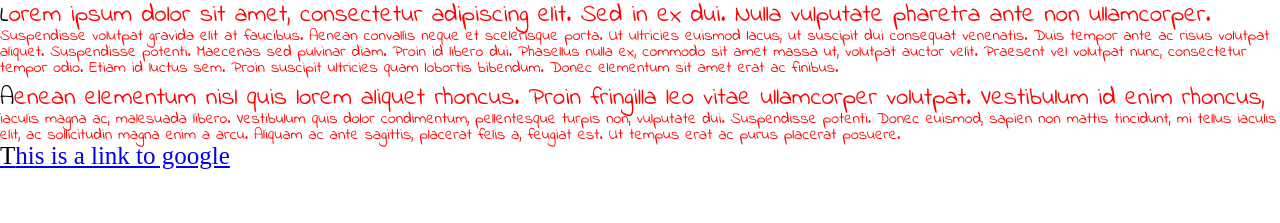
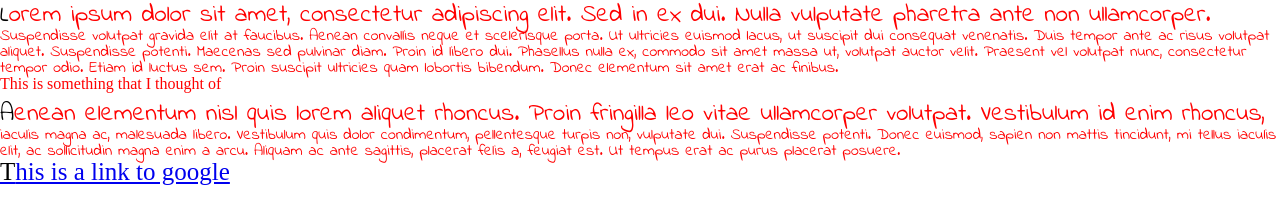
Before and after one commit to gregswanson/dayFive, a plain HTML site: page index.html in a window 1280 px wide. Shown: the part 39-262 px from the top of the page. Drawn offline with Linux system fonts and the light colour scheme.

Commit message:
new code

```diff
--- a/assets/style.css
+++ b/assets/style.css
@@ -11,6 +11,13 @@ color: red;
 font-size: 16px;
 padding-top: 10px;
 
+}
+h2 {
+	font-family: 'Bangers', cursive;
+	font-size: 24px;
+	color: red;
+	padding-top: 10px;
+	border-top: 2px solid #000000;
 }
 
 p:hover {
--- a/index.html
+++ b/index.html
@@ -5,11 +5,14 @@
 	<link rel="stylesheet" type="text/css" href="assets/style.css">
 	<link rel="stylesheet" type="text/css" href="assets/reset.css">
 	<link href='https://fonts.googleapis.com/css?family=Roboto+Slab:400,700|Indie+Flower' rel='stylesheet' type='text/css'>
+	<link href='https://fonts.googleapis.com/css?family=Bangers' rel='stylesheet' type='text/css'>
 
 </head>
 <body>
 	<h1 class="titleCopy">This is the title on the page</h1>
+
 	<p class="bodyCopy">Lorem ipsum dolor sit amet, consectetur adipiscing elit. Sed in ex dui. Nulla vulputate pharetra ante non ullamcorper. Suspendisse volutpat gravida elit at faucibus. Aenean convallis neque et scelerisque porta. Ut ultricies euismod lacus, ut suscipit dui consequat venenatis. Duis tempor ante ac risus volutpat aliquet. Suspendisse potenti. Maecenas sed pulvinar diam. Proin id libero dui. Phasellus nulla ex, commodo sit amet massa ut, volutpat auctor velit. Praesent vel volutpat nunc, consectetur tempor odio. Etiam id luctus sem. Proin suscipit ultricies quam lobortis bibendum. Donec elementum sit amet erat ac finibus.</p>
+	<h2>This is something that I thought of</h2>
 
 	<p class="bodyCopy">Aenean elementum nisl quis lorem aliquet rhoncus. Proin fringilla leo vitae ullamcorper volutpat. Vestibulum id enim rhoncus, iaculis magna ac, malesuada libero. Vestibulum quis dolor condimentum, pellentesque turpis non, vulputate dui. Suspendisse potenti. Donec euismod, sapien non mattis tincidunt, mi tellus iaculis elit, ac sollicitudin magna enim a arcu. Aliquam ac ante sagittis, placerat felis a, feugiat est. Ut tempus erat ac purus placerat posuere.</p>
 
```
Also changed, not shown: 1 other file.
